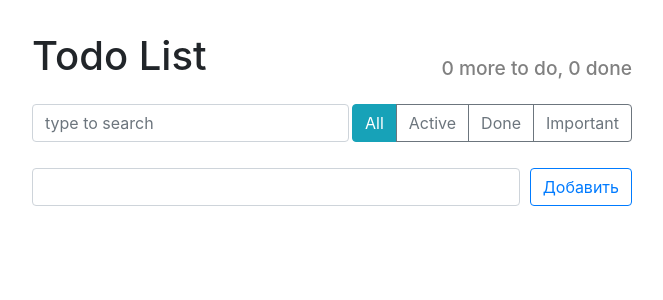
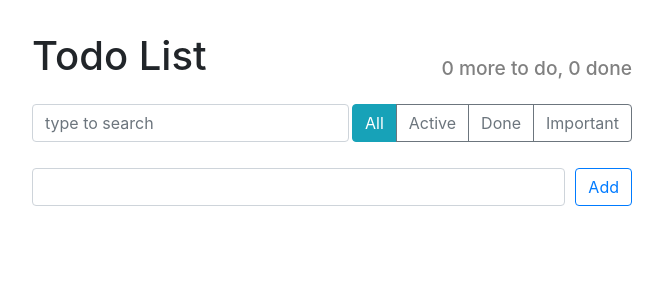
Before and after one commit to aSosunoff/React-Typescript-02, a React (Create React App) app: page / in a window 1280 px wide. Shown: the top 300 px of the page, without its empty margins (308-971 px from the left). Built offline with nearby package versions, Linux system fonts and the light colour scheme.

Commit message:
Readme fix

```diff
--- a/src/components/ItemAddForm/ItemAddForm.tsx
+++ b/src/components/ItemAddForm/ItemAddForm.tsx
@@ -52,7 +52,7 @@
         value={label}
         onInput={inputHandler}
       />
-      <button className="btn btn-outline-primary">Добавить</button>
+      <button className="btn btn-outline-primary">Add</button>
     </form>
   );
 };
```
Also changed, not shown: 1 other file (tests, documents, lock files or other folders).
